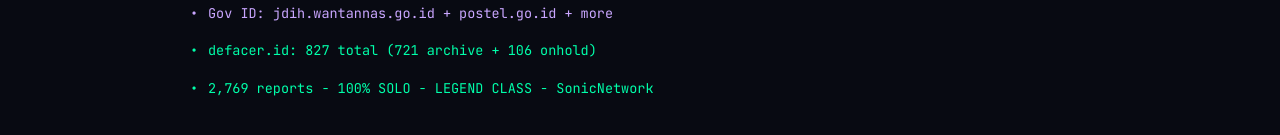
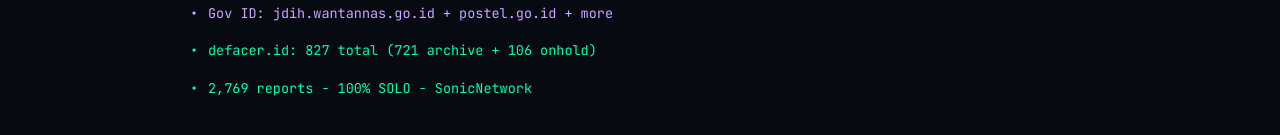
Before and after one commit to freshjena-bit/portofolio, a plain HTML site: page index.html in a window 1280 px wide. Shown: the part 784-919 px from the top of the page. Drawn offline with Linux system fonts and the light colour scheme.

Commit message:
Update index.html

```diff
--- a/index.html
+++ b/index.html
@@ -69,7 +69,7 @@
       <li class="edu">Edu: iisdeamicis-rovigo.edu.it (IT) / pdpu.edu.ua (UA) / hocnghehanoi.edu.vn / prs.edu.in + more</li>
       <li class="edu">Gov ID: jdih.wantannas.go.id + postel.go.id + more</li>
       <li class="total">defacer.id: 827 total (721 archive + 106 onhold)</li>
-      <li class="total">2,769 reports - 100% SOLO - LEGEND CLASS - SonicNetwork</li>
+      <li class="total">2,769 reports - 100% SOLO - SonicNetwork</li>
     </ul>
   </div>
 
```
